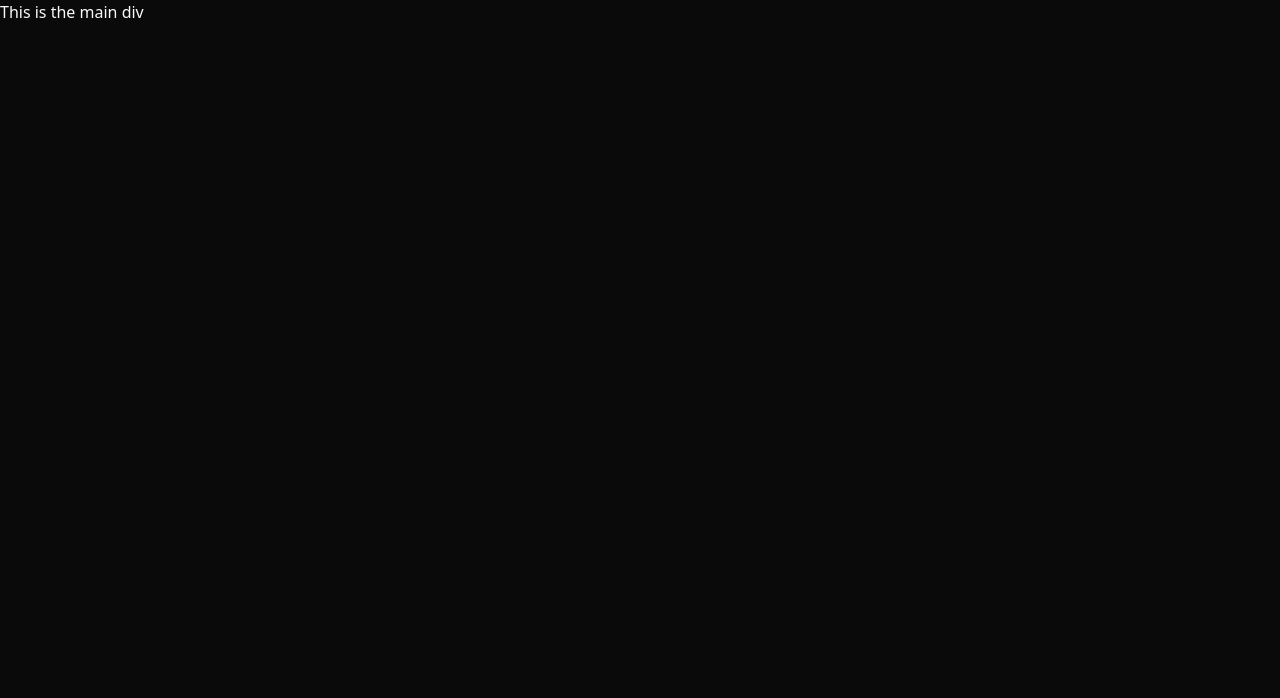
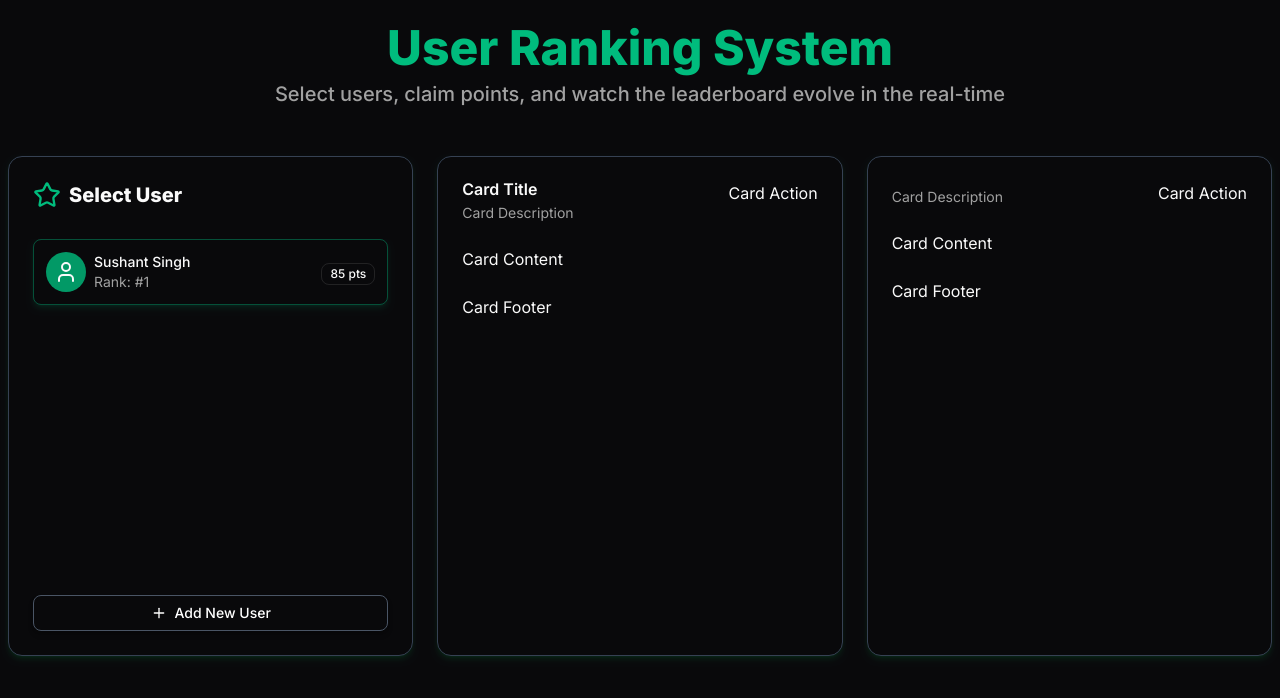
Before and after one commit to ankitsinghrajp/leaderboard, a Next.js app: page / in a window 1280 px wide. Shown: the top 698 px of the page. Built offline with nearby package versions, Linux system fonts and the light colour scheme.

Commit message:
The select user section ui completed

```diff
--- a/app/globals.css
+++ b/app/globals.css
@@ -120,3 +120,24 @@
     @apply bg-background text-foreground;
   }
 }
+
+/* Custom Scrollbar Styling */
+.custom-scrollbar::-webkit-scrollbar {
+  width: 8px;
+}
+
+.custom-scrollbar::-webkit-scrollbar-track {
+  background: #09090b; /* Match website background */
+}
+
+.custom-scrollbar::-webkit-scrollbar-thumb {
+  background-color: #10b981; /* Emerald-500 */
+  border-radius: 8px;
+  border: 2px solid #09090b; /* Creates padding around thumb */
+}
+
+/* Firefox support */
+.custom-scrollbar {
+  scrollbar-width: thin;
+  scrollbar-color: #10b981 #09090b;
+}
--- a/app/layout.js
+++ b/app/layout.js
@@ -1,35 +1,40 @@
-import { Geist, Geist_Mono } from "next/font/google";
+import { Inter } from "next/font/google";
 import "./globals.css";
 import { ThemeProvider } from "@/components/theme-provider";
 
-const geistSans = Geist({
-  variable: "--font-geist-sans",
-  subsets: ["latin"],
-});
-
-const geistMono = Geist_Mono({
-  variable: "--font-geist-mono",
+const inter = Inter({
+  variable: "--font-inter",
   subsets: ["latin"],
 });
 
 export const metadata = {
-  title: "Create Next App",
-  description: "Generated by create next app",
+  title: "Leaderboard - Track.Claim.Rise",
+  description: "This is a simple app where you can select a user, click a button to give random points (1 to 10), and see the updated rankings in real-time. You can also add new users, and every time points are claimed, it saves the history. Made with Node.js and ReactJS.",
 };
 
 export default function RootLayout({ children }) {
   return (
     <html lang="en" suppressHydrationWarning>
-      <body
-        className={`${geistSans.variable} ${geistMono.variable} antialiased`}
-      >
+      <body className={`${inter.className} bg-[#09090b]`}>
         <ThemeProvider
           attribute="class"
           defaultTheme="dark"
           enableSystem
           disableTransitionOnChange
         >
+          <header className="container py-6 mx-auto">
+             <div className="flex justify-center gap-2 text-center items-center flex-col">
+            <h1 className="font-extrabold text-4xl text-emerald-500 md:text-5xl">User Ranking System</h1>
+            <h2 className="text-xl font-medium text-muted-foreground">Select users, claim points, and watch the leaderboard evolve in the real-time</h2>
+              </div>
+          </header>
+
+          <main className="min-h-screen w-full">
                  {children}
+          </main>
+        <footer>
+
+        </footer>
         </ThemeProvider>
       </body>
     </html>
--- a/app/page.js
+++ b/app/page.js
@@ -1,6 +1,23 @@
+import ClaimHistoryCard from "@/components/claim-history-card";
+import LeaderboardCard from "@/components/leaderboard-card";
+import SelectUserCard from "@/components/select-user-card";
+
 export default function HOME(){
 
-  return <div>
-    This is the main div
+  return (
+    <div className="container py-6 mx-auto">
+  <div className="grid grid-cols-1 px-10 md:px-2 gap-6 md:grid-cols-3">
+    <div className="">
+      <SelectUserCard/>
+    </div>
+    <div>
+      <LeaderboardCard/>
+    </div>
+    <div>
+      <ClaimHistoryCard/>
+    </div>
+
   </div>
+  </div>
+  )
 }
--- /dev/null
+++ b/components/claim-history-card.jsx
@@ -0,0 +1,33 @@
+import React from 'react'
+import {
+  Card,
+  CardAction,
+  CardContent,
+  CardDescription,
+  CardFooter,
+  CardHeader,
+  CardTitle,
+} from "@/components/ui/card";
+import { Star } from 'lucide-react';
+
+const ClaimHistoryCard = () => {
+  return (
+    <Card className={'h-[500px] border-1 bg-[#09090b] border-gray-700 shadow-md shadow-green-500/10'}>
+      <CardHeader>
+        <CardTitle>
+
+          </CardTitle>
+        <CardDescription>Card Description</CardDescription>
+        <CardAction>Card Action</CardAction>
+      </CardHeader>
+      <CardContent>
+        <p>Card Content</p>
+      </CardContent>
+      <CardFooter>
+        <p>Card Footer</p>
+      </CardFooter>
+    </Card>
+  )
+}
+
+export default ClaimHistoryCard
--- /dev/null
+++ b/components/leaderboard-card.jsx
@@ -0,0 +1,30 @@
+import React from 'react'
+import {
+  Card,
+  CardAction,
+  CardContent,
+  CardDescription,
+  CardFooter,
+  CardHeader,
+  CardTitle,
+} from "@/components/ui/card";
+
+const LeaderboardCard = () => {
+  return (
+    <Card className={'h-[500px] border-1 bg-[#09090b] border-gray-700 shadow-md shadow-green-500/10'}>
+      <CardHeader>
+        <CardTitle>Card Title</CardTitle>
+        <CardDescription>Card Description</CardDescription>
+        <CardAction>Card Action</CardAction>
+      </CardHeader>
+      <CardContent>
+        <p>Card Content</p>
+      </CardContent>
+      <CardFooter>
+        <p>Card Footer</p>
+      </CardFooter>
+    </Card>
+  )
+}
+
+export default LeaderboardCard
--- /dev/null
+++ b/components/select-user-card.jsx
@@ -0,0 +1,56 @@
+import React from "react";
+import {
+  Card,
+  CardContent,
+  CardFooter,
+  CardHeader,
+  CardTitle,
+} from "@/components/ui/card";
+import { Plus, Star, User } from "lucide-react";
+import { Badge } from "./ui/badge";
+import { Button } from "./ui/button";
+
+const SelectUserCard = () => {
+  return (
+    <Card className={'h-[500px] border-1 bg-[#09090b] border-gray-700 shadow-md shadow-green-500/10'}>
+      <CardHeader>
+        <CardTitle className={'w-full flex items-center gap-2'}>
+            <Star className="h-7 w-7 text-emerald-500"/>
+            <h2 className="text-xl font-extrabold">
+            Select User
+            </h2>
+        </CardTitle>
+      </CardHeader>
+      <CardContent className={'h-[400px]  overflow-y-scroll custom-scrollbar'}>
+        <ul>
+            <li className="flex justify-between items-center border border-emerald-500/40 shadow-md shadow-emerald-500/10 px-3 py-3 rounded-md">
+                <div className="flex items-center gap-2">
+                    <div className="bg-emerald-500/80 p-2 rounded-full">
+                       <User/>
+                    </div>
+                    <div className="flex flex-col">
+                       <span className="text-sm font-medium">Sushant Singh</span>
+                       <span className="text-sm text-muted-foreground">Rank: #1</span>
+                    </div>
+                </div>
+                <div className="">
+                    <Badge variant={'outline'}>
+                        85 pts
+                    </Badge>
+                </div>
+            </li>
+        </ul>
+      </CardContent>
+      <CardFooter>
+        <Button variant={''} className={'w-full shadow-md text-white border border-gray-600 bg-[#09090b] shadow-black/20 cursor-pointer hover:bg-black/20'}>
+            <Plus className="w-10 h-10"/>
+            <h2 className="font-medium">
+            Add New User
+            </h2>
+        </Button>
+      </CardFooter>
+    </Card>
+  );
+};
+
+export default SelectUserCard;
--- /dev/null
+++ b/components/ui/badge.jsx
@@ -0,0 +1,44 @@
+import * as React from "react"
+import { Slot } from "@radix-ui/react-slot"
+import { cva } from "class-variance-authority";
+
+import { cn } from "@/lib/utils"
+
+const badgeVariants = cva(
+  "inline-flex items-center justify-center rounded-md border px-2 py-0.5 text-xs font-medium w-fit whitespace-nowrap shrink-0 [&>svg]:size-3 gap-1 [&>svg]:pointer-events-none focus-visible:border-ring focus-visible:ring-ring/50 focus-visible:ring-[3px] aria-invalid:ring-destructive/20 dark:aria-invalid:ring-destructive/40 aria-invalid:border-destructive transition-[color,box-shadow] overflow-hidden",
+  {
+    variants: {
+      variant: {
+        default:
+          "border-transparent bg-primary text-primary-foreground [a&]:hover:bg-primary/90",
+        secondary:
+          "border-transparent bg-secondary text-secondary-foreground [a&]:hover:bg-secondary/90",
+        destructive:
+          "border-transparent bg-destructive text-white [a&]:hover:bg-destructive/90 focus-visible:ring-destructive/20 dark:focus-visible:ring-destructive/40 dark:bg-destructive/60",
+        outline:
+          "text-foreground [a&]:hover:bg-accent [a&]:hover:text-accent-foreground",
+      },
+    },
+    defaultVariants: {
+      variant: "default",
+    },
+  }
+)
+
+function Badge({
+  className,
+  variant,
+  asChild = false,
+  ...props
+}) {
+  const Comp = asChild ? Slot : "span"
+
+  return (
+    (<Comp
+      data-slot="badge"
+      className={cn(badgeVariants({ variant }), className)}
+      {...props} />)
+  );
+}
+
+export { Badge, badgeVariants }
--- /dev/null
+++ b/components/ui/card.jsx
@@ -0,0 +1,101 @@
+import * as React from "react"
+
+import { cn } from "@/lib/utils"
+
+function Card({
+  className,
+  ...props
+}) {
+  return (
+    (<div
+      data-slot="card"
+      className={cn(
+        "bg-card text-card-foreground flex flex-col gap-6 rounded-xl border py-6 shadow-sm",
+        className
+      )}
+      {...props} />)
+  );
+}
+
+function CardHeader({
+  className,
+  ...props
+}) {
+  return (
+    (<div
+      data-slot="card-header"
+      className={cn(
+        "@container/card-header grid auto-rows-min grid-rows-[auto_auto] items-start gap-1.5 px-6 has-data-[slot=card-action]:grid-cols-[1fr_auto] [.border-b]:pb-6",
+        className
+      )}
+      {...props} />)
+  );
+}
+
+function CardTitle({
+  className,
+  ...props
+}) {
+  return (
+    (<div
+      data-slot="card-title"
+      className={cn("leading-none font-semibold", className)}
+      {...props} />)
+  );
+}
+
+function CardDescription({
+  className,
+  ...props
+}) {
+  return (
+    (<div
+      data-slot="card-description"
+      className={cn("text-muted-foreground text-sm", className)}
+      {...props} />)
+  );
+}
+
+function CardAction({
+  className,
+  ...props
+}) {
+  return (
+    (<div
+      data-slot="card-action"
+      className={cn(
+        "col-start-2 row-span-2 row-start-1 self-start justify-self-end",
+        className
+      )}
+      {...props} />)
+  );
+}
+
+function CardContent({
+  className,
+  ...props
+}) {
+  return (<div data-slot="card-content" className={cn("px-6", className)} {...props} />);
+}
+
+function CardFooter({
+  className,
+  ...props
+}) {
+  return (
+    (<div
+      data-slot="card-footer"
+      className={cn("flex items-center px-6 [.border-t]:pt-6", className)}
+      {...props} />)
+  );
+}
+
+export {
+  Card,
+  CardHeader,
+  CardFooter,
+  CardTitle,
+  CardAction,
+  CardDescription,
+  CardContent,
+}
```
Lines whose indentation alone changed are shown as unchanged.
